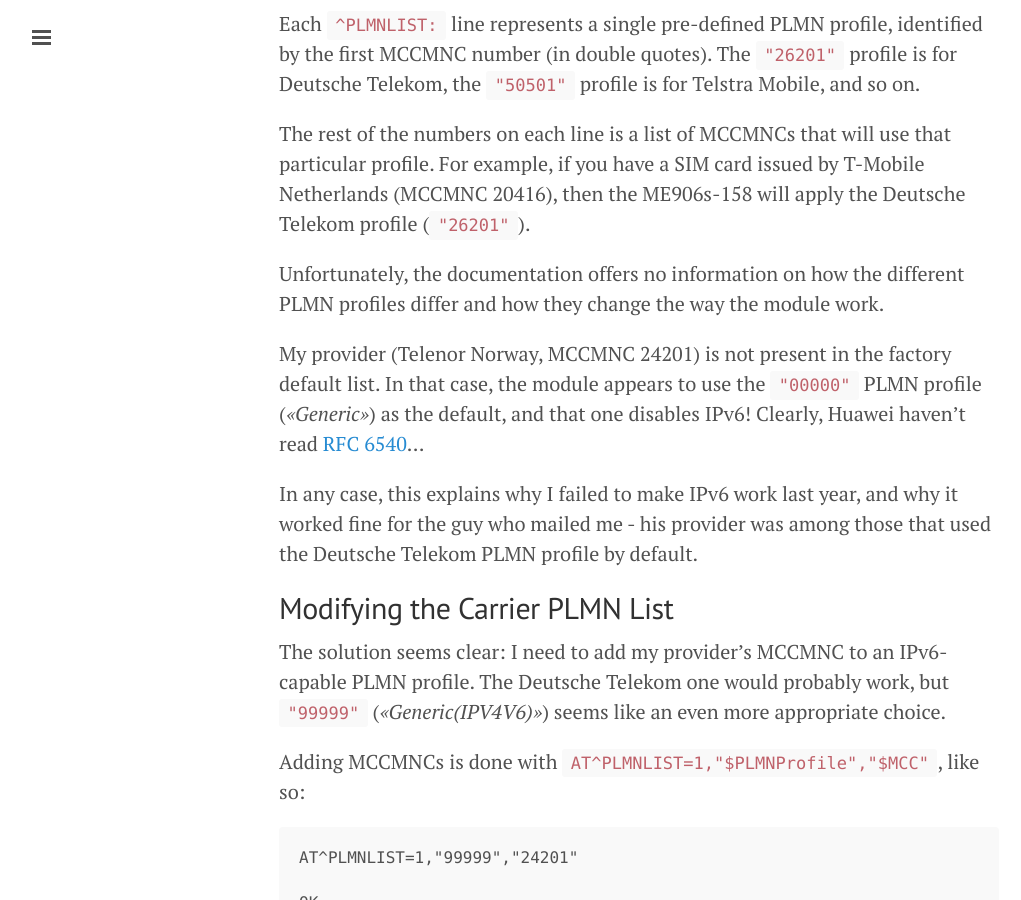
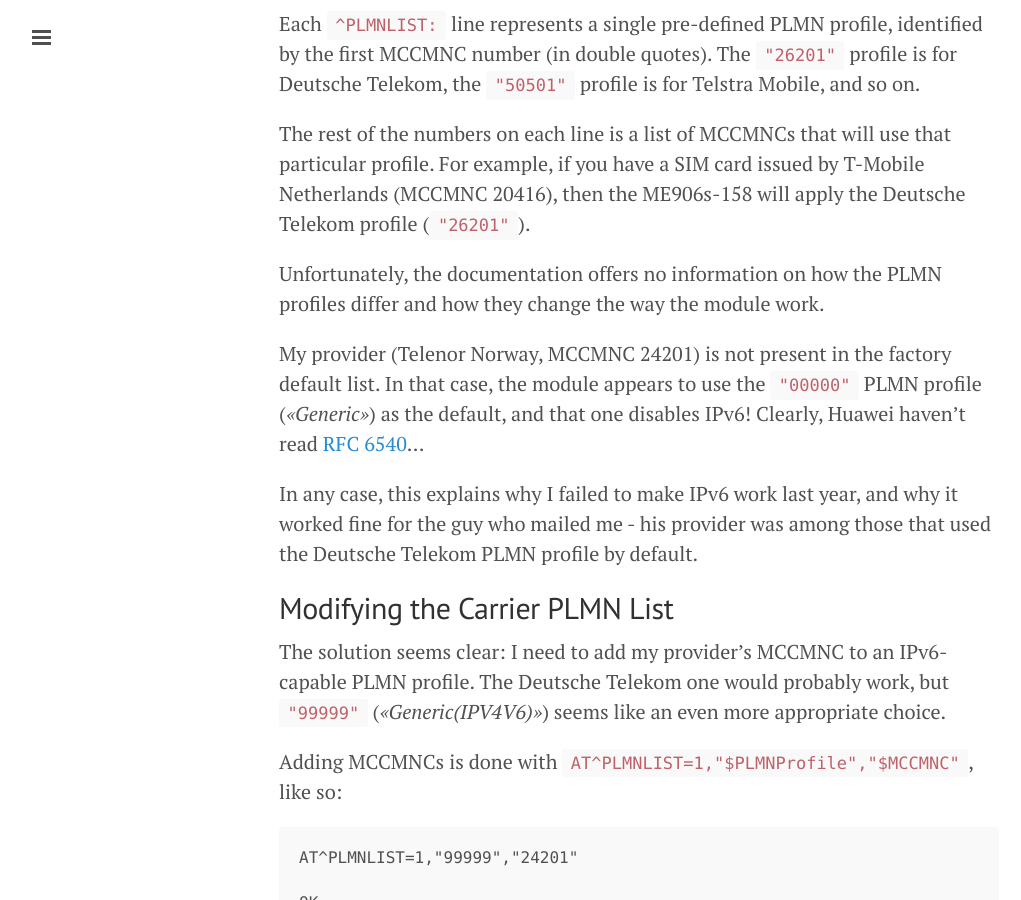
Before and after one commit to toreanderson/toreanderson.github.io, a Jekyll site: the page built from _posts/2018-12-01-huawei-me906s-hp-lt4132-enabling-ipv6.markdown, in a window 1280 px wide and 900 px high, scrolled down 1333 px. Shown: the whole window, without its empty margins (1-1022 px from the left). Built offline with Jekyll 4.4.1, drawn with Linux system fonts in a browser that asks for light colours.

Commit message:
ME906s IPv6 post: editorial changes.

````diff
--- a/_posts/2018-12-01-huawei-me906s-hp-lt4132-enabling-ipv6.markdown
+++ b/_posts/2018-12-01-huawei-me906s-hp-lt4132-enabling-ipv6.markdown
@@ -54,8 +54,8 @@
 Netherlands (MCCMNC 20416), then the ME906s-158 will apply the Deutsche Telekom
 profile (`"26201"`).
 
-Unfortunately, the documentation offers no information on how the different
-PLMN profiles differ and how they change the way the module work.
+Unfortunately, the documentation offers no information on how the PLMN profiles
+differ and how they change the way the module work.
 
 My provider (Telenor Norway, MCCMNC 24201) is not present in the factory
 default list. In that case, the module appears to use the `"00000"` PLMN
@@ -72,7 +72,7 @@
 PLMN profile. The Deutsche Telekom one would probably work, but `"99999"`
 (*«Generic(IPV4V6)»*) seems like an even more appropriate choice.
 
-Adding MCCMNCs is done with `AT^PLMNLIST=1,"$PLMNProfile","$MCC"`, like so:
+Adding MCCMNCs is done with `AT^PLMNLIST=1,"$PLMNProfile","$MCCMNC"`, like so:
 
 ```
 AT^PLMNLIST=1,"99999","24201"
````
